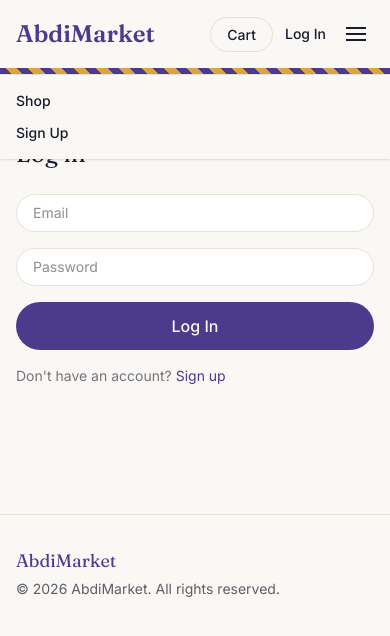
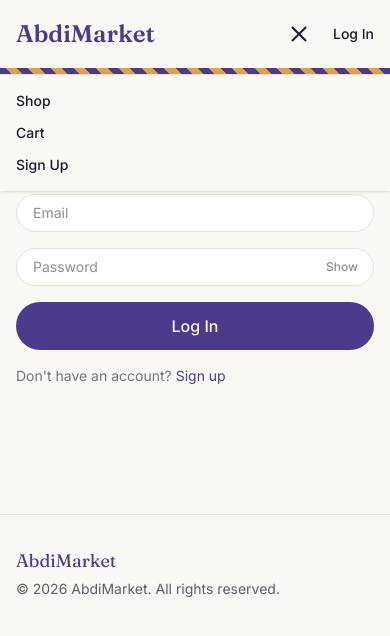
Before and after one commit to AbdiBirru/abdimarket, a Next.js app: page /login in a window 390 px wide. Both pictures are taken after a click on the button "Open menu". Shown: the top 636 px of the page. Built offline with nearby package versions, Linux system fonts and the light colour scheme; no server answers.

Commit message:
Fix: cart moved into mobile menu, account/login at right end, animated menu icon, password visibility toggle

```diff
--- a/app/register/page.tsx
+++ b/app/register/page.tsx
@@ -3,6 +3,7 @@
 import { useState } from "react";
 import { useRouter } from "next/navigation";
 import { signIn } from "next-auth/react";
+import PasswordInput from "@/components/PasswordInput";
 
 export default function RegisterPage() {
   const router = useRouter();
@@ -67,15 +68,7 @@
           required
           className="rounded-full border border-line bg-white px-4 py-2 text-sm text-ink focus:border-brand focus:outline-none"
         />
-        <input
-          type="password"
-          placeholder="Password"
-          value={password}
-          onChange={(e) => setPassword(e.target.value)}
-          required
-          minLength={8}
-          className="rounded-full border border-line bg-white px-4 py-2 text-sm text-ink focus:border-brand focus:outline-none"
-        />
+        <PasswordInput value={password} onChange={setPassword} required minLength={8} />
         {error && <p className="text-sm text-red-600">{error}</p>}
         <button
           type="submit"
--- a/components/Header.tsx
+++ b/components/Header.tsx
@@ -46,9 +46,6 @@
               </Link>
             </>
           )}
-        </nav>
-
-        <div className="flex items-center gap-3">
           <div className="relative">
             <Link
               href="/cart"
@@ -58,25 +55,25 @@
             </Link>
             <CartBadge />
           </div>
+        </nav>
+
+        <div className="flex items-center gap-4 sm:hidden">
+          <MobileNav
+            isLoggedIn={!!session?.user}
+            isAdmin={session?.user?.role === "ADMIN"}
+          />
           {session?.user ? (
             <Link
               href="/account"
-              className="max-w-[80px] truncate text-sm font-medium text-ink hover:text-brand sm:hidden"
+              className="max-w-[80px] truncate text-sm font-medium text-ink hover:text-brand"
             >
               {session.user.name}
             </Link>
           ) : (
-            <Link
-              href="/login"
-              className="text-sm font-medium text-ink hover:text-brand sm:hidden"
-            >
+            <Link href="/login" className="text-sm font-medium text-ink hover:text-brand">
               Log In
             </Link>
           )}
-          <MobileNav
-            isLoggedIn={!!session?.user}
-            isAdmin={session?.user?.role === "ADMIN"}
-          />
         </div>
       </div>
       <div
--- a/components/LoginForm.tsx
+++ b/components/LoginForm.tsx
@@ -4,6 +4,7 @@
 import Link from "next/link";
 import { useRouter, useSearchParams } from "next/navigation";
 import { signIn } from "next-auth/react";
+import PasswordInput from "./PasswordInput";
 
 export default function LoginForm() {
   const router = useRouter();
@@ -51,14 +52,7 @@
           required
           className="rounded-full border border-line bg-white px-4 py-2 text-sm text-ink focus:border-brand focus:outline-none"
         />
-        <input
-          type="password"
-          placeholder="Password"
-          value={password}
-          onChange={(e) => setPassword(e.target.value)}
-          required
-          className="rounded-full border border-line bg-white px-4 py-2 text-sm text-ink focus:border-brand focus:outline-none"
-        />
+        <PasswordInput value={password} onChange={setPassword} required />
         {error && <p className="text-sm text-red-600">{error}</p>}
         <button
           type="submit"
--- a/components/MobileNav.tsx
+++ b/components/MobileNav.tsx
@@ -2,6 +2,7 @@
 
 import { useState } from "react";
 import Link from "next/link";
+import { useCartStore } from "@/lib/cart-store";
 import SignOutButton from "./SignOutButton";
 
 type Props = {
@@ -11,17 +12,33 @@
 
 export default function MobileNav({ isLoggedIn, isAdmin }: Props) {
   const [isOpen, setIsOpen] = useState(false);
+  const hasHydrated = useCartStore((state) => state.hasHydrated);
+  const itemCount = useCartStore((state) =>
+    state.items.reduce((sum, item) => sum + item.quantity, 0)
+  );
 
   return (
     <div className="sm:hidden">
       <button
         onClick={() => setIsOpen((prev) => !prev)}
-        aria-label="Menu"
+        aria-label={isOpen ? "Close menu" : "Open menu"}
         className="flex h-9 w-9 flex-col items-center justify-center gap-1"
       >
-        <span className="h-0.5 w-5 bg-ink" />
-        <span className="h-0.5 w-5 bg-ink" />
-        <span className="h-0.5 w-5 bg-ink" />
+        <span
+          className={`h-0.5 w-5 bg-ink transition-transform ${
+            isOpen ? "translate-y-1.5 rotate-45" : ""
+          }`}
+        />
+        <span
+          className={`h-0.5 w-5 bg-ink transition-opacity ${
+            isOpen ? "opacity-0" : "opacity-100"
+          }`}
+        />
+        <span
+          className={`h-0.5 w-5 bg-ink transition-transform ${
+            isOpen ? "-translate-y-1.5 -rotate-45" : ""
+          }`}
+        />
       </button>
 
       {isOpen && (
@@ -33,6 +50,18 @@
               className="text-sm font-medium text-ink hover:text-brand"
             >
               Shop
+            </Link>
+            <Link
+              href="/cart"
+              onClick={() => setIsOpen(false)}
+              className="flex items-center gap-2 text-sm font-medium text-ink hover:text-brand"
+            >
+              Cart
+              {hasHydrated && itemCount > 0 && (
+                <span className="flex h-5 w-5 items-center justify-center rounded-full bg-gold text-xs font-semibold text-ink">
+                  {itemCount}
+                </span>
+              )}
             </Link>
             {isLoggedIn ? (
               <>
--- /dev/null
+++ b/components/PasswordInput.tsx
@@ -0,0 +1,40 @@
+"use client";
+
+import { useState } from "react";
+
+export default function PasswordInput({
+  value,
+  onChange,
+  placeholder = "Password",
+  required = false,
+  minLength,
+}: {
+  value: string;
+  onChange: (value: string) => void;
+  placeholder?: string;
+  required?: boolean;
+  minLength?: number;
+}) {
+  const [visible, setVisible] = useState(false);
+
+  return (
+    <div className="relative">
+      <input
+        type={visible ? "text" : "password"}
+        placeholder={placeholder}
+        value={value}
+        onChange={(e) => onChange(e.target.value)}
+        required={required}
+        minLength={minLength}
+        className="w-full rounded-full border border-line bg-white px-4 py-2 pr-16 text-sm text-ink focus:border-brand focus:outline-none"
+      />
+      <button
+        type="button"
+        onClick={() => setVisible((v) => !v)}
+        className="absolute right-4 top-1/2 -translate-y-1/2 text-xs font-medium text-ink/50 hover:text-brand"
+      >
+        {visible ? "Hide" : "Show"}
+      </button>
+    </div>
+  );
+}
```
